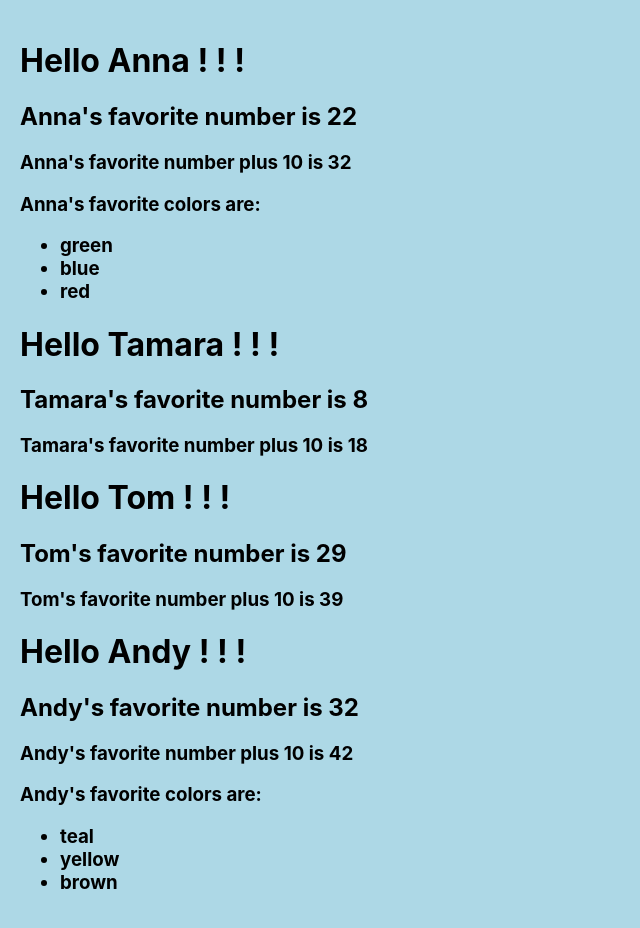
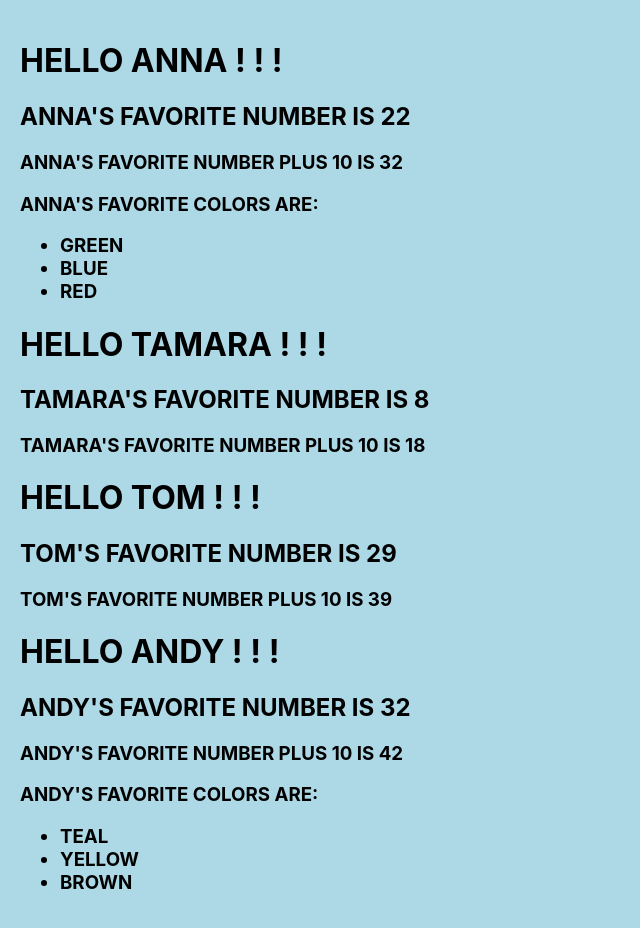
Before and after one commit to annamccreery/react-practice-lab4, a React (Create React App) app: page / in a window 1280 px wide. Shown: the top 928 px of the page, without its empty margins (0-640 px from the left). Built offline with nearby package versions, Linux system fonts and the light colour scheme.

Commit message:
playing with uppercase styles

```diff
--- a/src/App.js
+++ b/src/App.js
@@ -5,7 +5,8 @@ const App = () => {
   const styles = {
     container: {
       padding: 20,
-      backgroundColor: new Date().getSeconds() % 2 == 0 ? "lightblue" : "pink"
+      backgroundColor: new Date().getSeconds() % 2 == 0 ? "lightblue" : "pink",
+      textTransform: 'uppercase'
     }
   }
 
```
